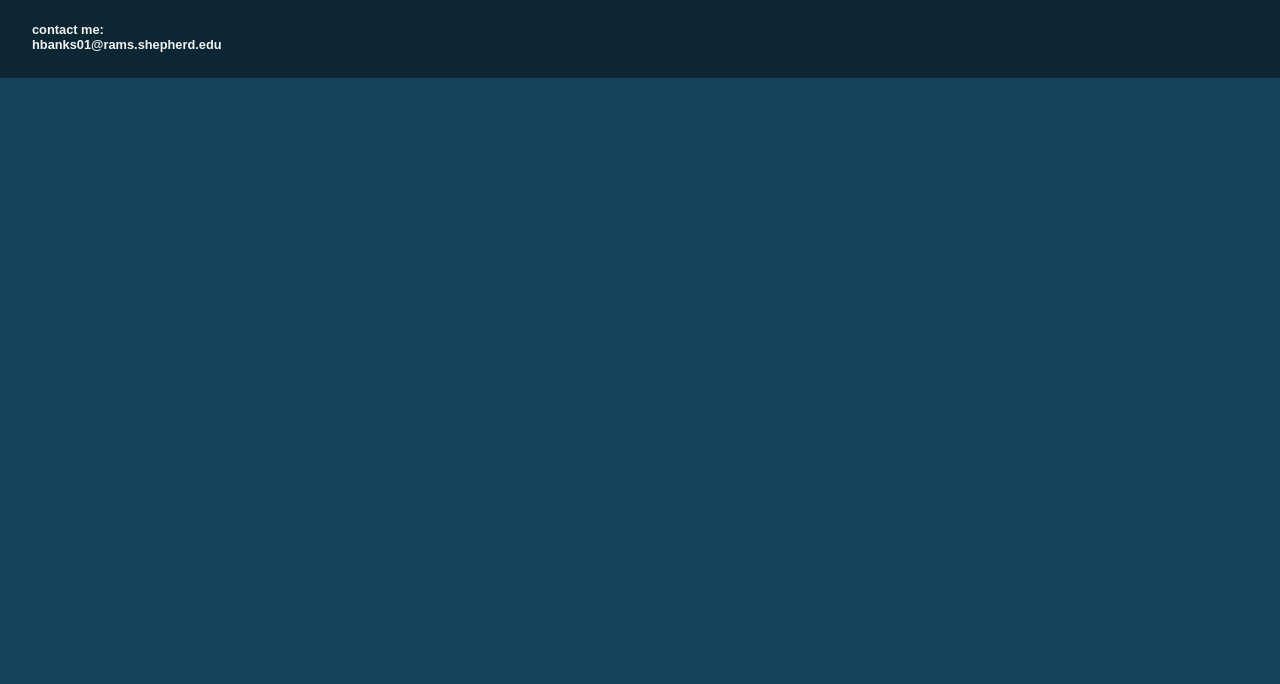
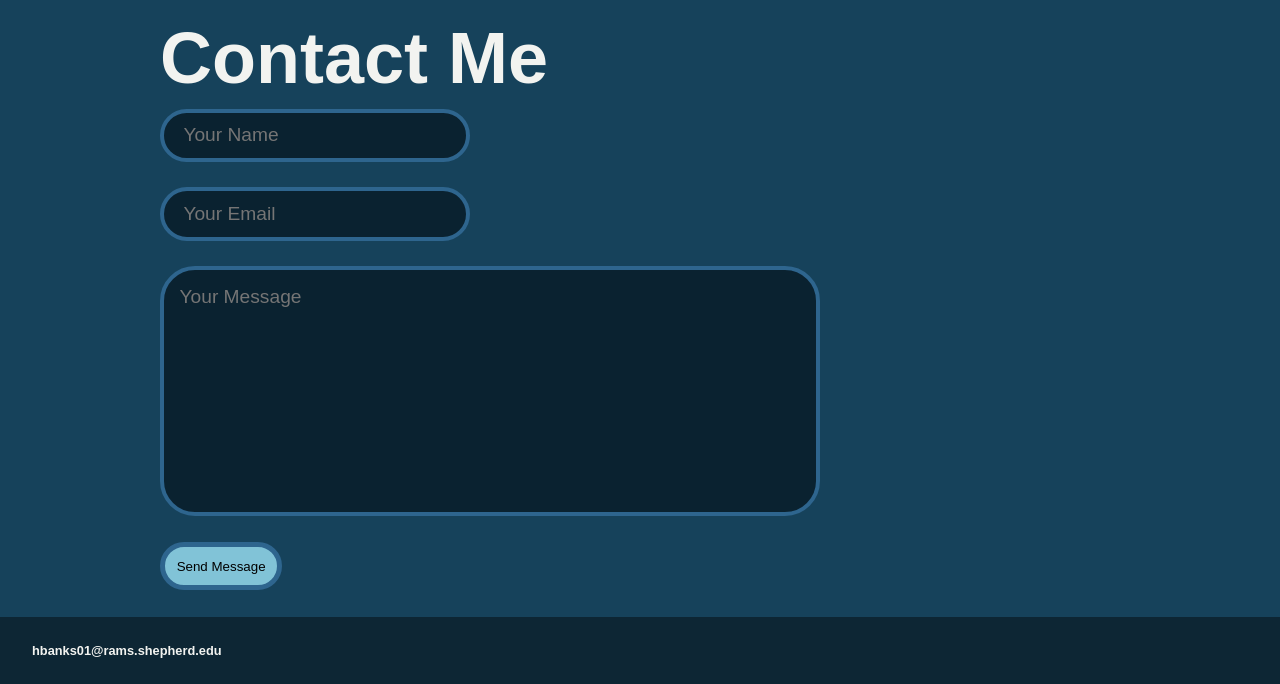
Before and after one commit to bruhchup/PortfolioWebsite, a plain HTML site: page pages/home.html in a window 1280 px wide. Shown: the part 875-1559 px from the top of the page. Before the commit the page ends 953 px from the top, so only its background shows below. Drawn offline with Linux system fonts and the light colour scheme.

Commit message:
Contact Me added

```diff
--- a/pages/home.html
+++ b/pages/home.html
@@ -37,10 +37,24 @@
                     <a href="https://github.com/bruhchup"><img src="../imgs/githubcat_blue.png" alt="githubcat" id="github"></a>
                 </div>
             </article>
+        <div class="contact">
+            <form action="https://api.web3forms.com/submit" method="POST" class="contact-left">
+                <div class="contact-left-title">
+                    <h2>Contact Me</h2>
+                </div>
+                <input type="hidden" name="access_key" value="a57d17a2-d61d-4c25-88e7-377f670f184e">
+                <input type="text" name="name" placeholder="Your Name" class="contact-inputs" required>
+                <input type="email" name="email" placeholder="Your Email" class="contact-inputs" required>
+                <textarea name="message" placeholder="Your Message" class="contact-inputs" required contenteditable=""></textarea>
+                <button type="submit">Send Message</button>
+            </form>
+            <div class="contact-right">
+
+            </div>
+        </div>
         </div>
     </main>
     <footer>
-        <h3>contact me:</h3>
         <h3><a href="mailto:hbanks01@rams.shepherd.edu">hbanks01@rams.shepherd.edu</a></h3>
     </footer>
 </body>
--- a/styles/home.css
+++ b/styles/home.css
@@ -153,6 +153,69 @@ footer h3 a:hover{
     padding-bottom: 1.5%;
 }
 
+.contact {
+    display: flex;
+    margin: 0 auto;
+    align-items: center;
+    margin-left: 12.5%;
+    margin-top: 20%;
+}
+
+.contact-left {
+    font-size: 3em;
+    color: var(--text);
+}
+
+.contact-inputs {
+    display: flex;
+    margin-bottom: 1cqi;
+    border: 4px solid var(--header);
+    background-color: #0a2230;
+}
+
+.contact-left-title {
+    margin-bottom: 10px;
+}
+
+.contact-left input {
+    color: var(--text);
+    border-radius: 100px;
+    font-size: 0.4em;
+    padding-left: 5%;
+    padding-top: 3%;
+    padding-bottom: 3%;
+    padding-right: 5%;
+    width: 80%;
+}
+
+.contact-left textarea {
+    color: var(--text);
+    border-radius: 35px;
+    resize: none;
+    height: 250px;
+    font-size: 0.4em;
+    width: 200%;
+    padding: 4%;
+}
+
+.contact-left button {
+    display: flex;
+    background-color:#81C3D7;
+    border: 5px solid var(--header);
+    border-radius: 50px;
+    padding: 3%;
+    margin-bottom: 7%;
+}
+
+.contact-left button:hover {
+    cursor: pointer;
+}
+
+.contact-left button:active {
+    background-color: #0a2230;
+    color: var(--text);
+}
+
 @media (max-width: 1300px) {
 
     .content {
@@ -196,6 +259,18 @@ footer h3 a:hover{
     #github {
         max-width: 75px;
         padding-bottom: 2%;
+    }
+
+    .contact {
+        margin-top: 0%
+    }
+
+    .contact-inputs {
+        margin-bottom: 2cqi;
+    }
+
+    .contact-left textarea {
+        max-width: 170%;
     }
 
 }
@@ -254,6 +329,18 @@ footer h3 a:hover{
         border-bottom: 2px solid transparent;
     }
 
+    .contact-inputs {
+        border-width: 3px;
+    }
+
+    .contact-left button {
+        border-width: 3px;
+    }
+
+    .contact-left textarea {
+        max-width: 100%;
+    }
+
 }
 
 @media (max-width: 500px) {
@@ -285,4 +372,16 @@ footer h3 a:hover{
         padding-bottom: 2%;
     }
 
+    .contact-left-title {
+        font-size: 0.8em;
+    }
+
+    .contact-left input {
+        font-size: 0.3em;
+    }
+    .contact-left textarea {
+        border-radius: 20px;
+        font-size: 0.4em;
+    }
+
 }
```
